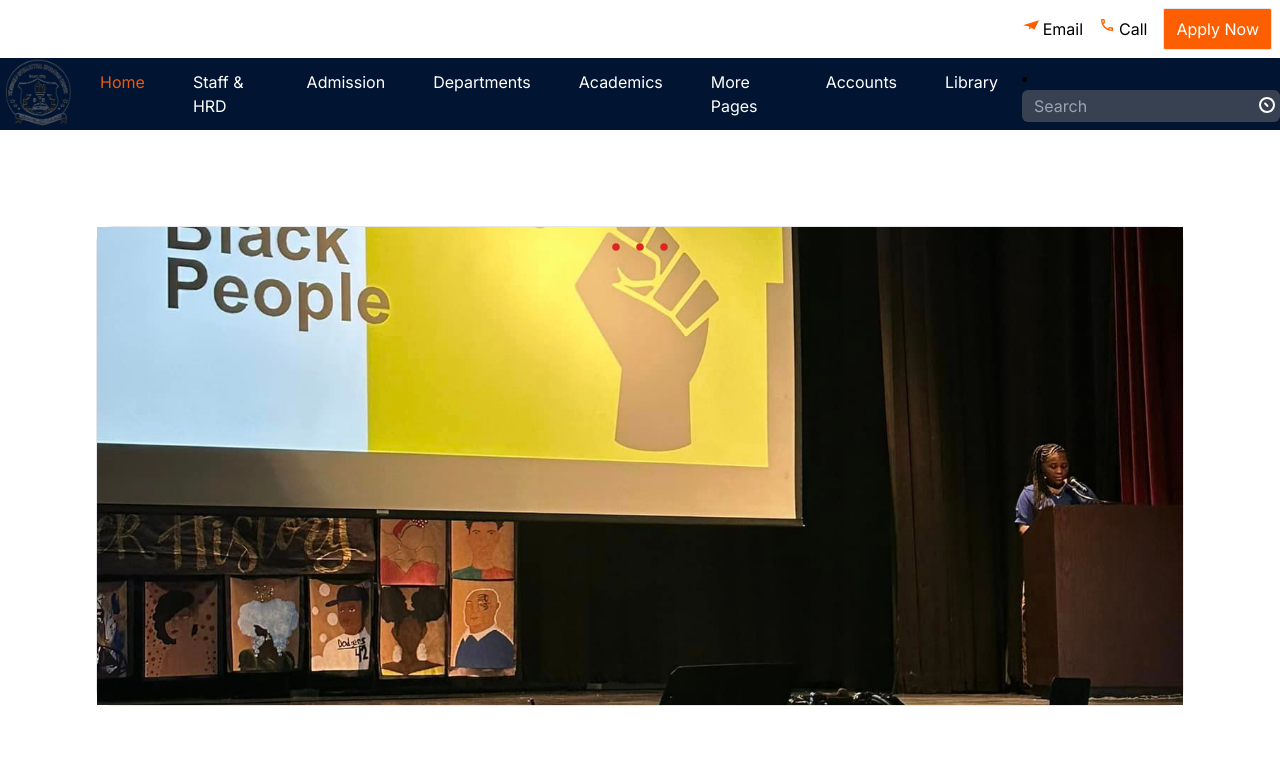
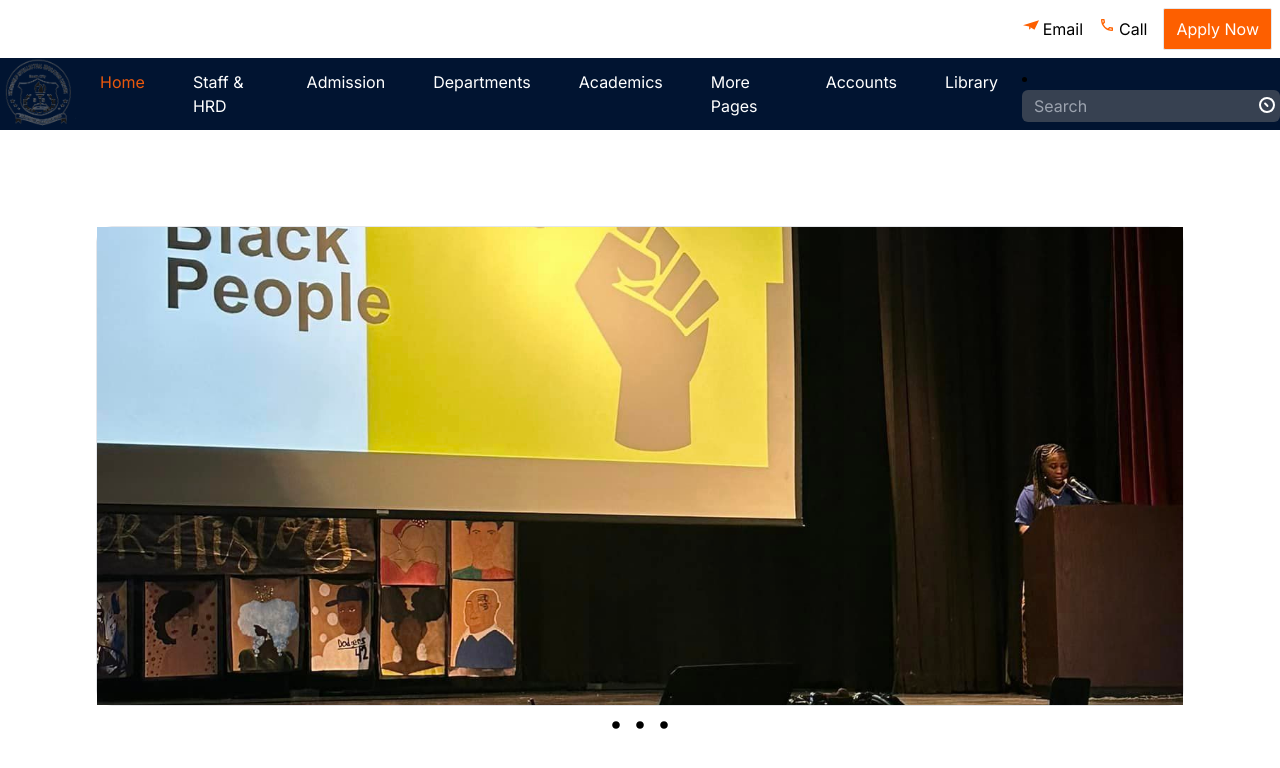
Before and after one commit to maths29/school-porter, a Next.js app: page / in a window 1280 px wide. Shown: the top 768 px of the page. Built offline with nearby package versions, Linux system fonts and the light colour scheme.

Commit message:
Modify dots position

```diff
--- a/app/components/ImageCarousel.js
+++ b/app/components/ImageCarousel.js
@@ -52,19 +52,19 @@ const ImageCarousel = () => {
         <div className="hidden group-hover:block absolute top-[50%] -translate-x-0 translate-y-[-50%] right-5 text-2xl rounded-full p-2 bg-black/20 text-white cursor-pointer">
           <BsChevronCompactRight onClick={nextSlide} size={30} />
         </div>
+      </div>
       <div className="flex top-4 justify-center py-2">
         {images.map((slide, slideIndex) => (
           <div
             key={slideIndex}
             onClick={() => goToSlide(slideIndex)}
-              className="text-2xl text-red-600 cursor-pointer"
+            className="text-2xl text-black cursor-pointer"
           >
             <RxDotFilled />
           </div>
         ))}
       </div>
     </div>
-    </div>
   );
 };
 
```
Lines whose indentation alone changed are shown as unchanged.
